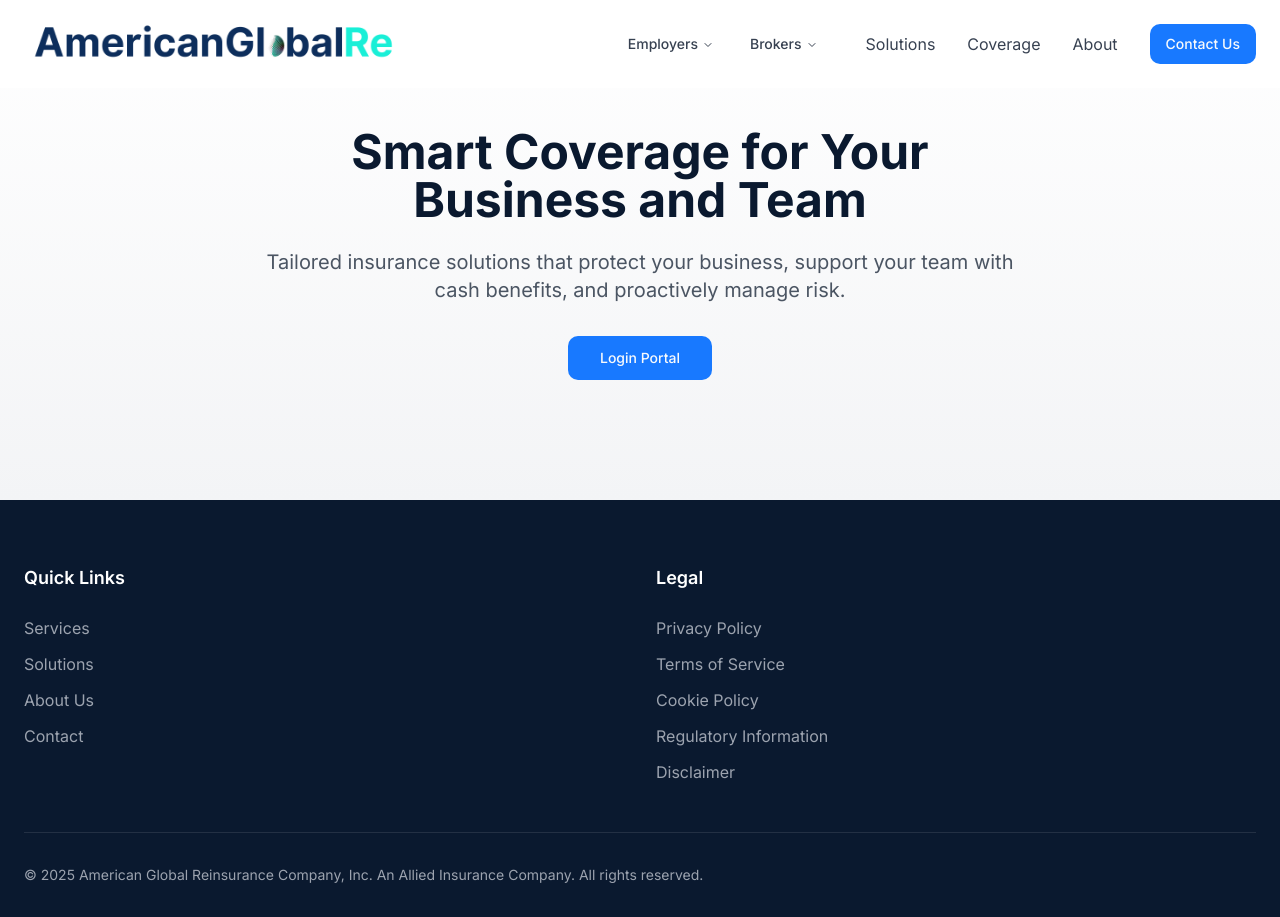
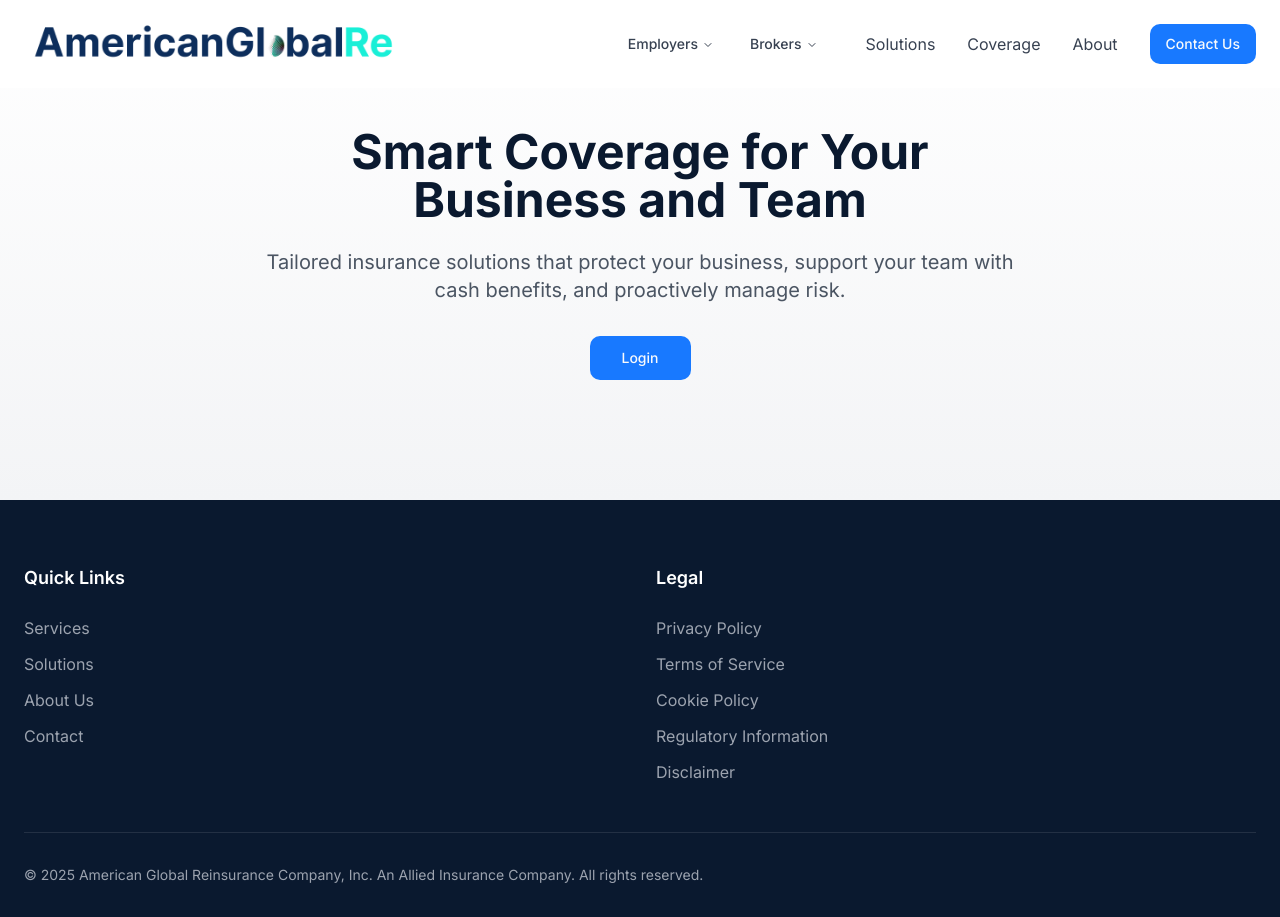
Before and after one commit to youngcitybandit/americanglobalre, a React (Vite) app: page /login in a window 1280 px wide. Built offline with nearby package versions, Linux system fonts and the light colour scheme.

Commit message:
Rename LoginPortal route
Remove "Portal" from the LoginPortal route.

```diff
--- a/src/pages/Login.tsx
+++ b/src/pages/Login.tsx
@@ -17,7 +17,7 @@ const Login = () => {
                 Tailored insurance solutions that protect your business, support your team with cash benefits, and proactively manage risk.
               </p>
               <Button asChild size="lg" className="bg-agr-brightBlue hover:bg-agr-blue transition-transform duration-300 hover:scale-105">
-                <a href="/login-portal">Login Portal</a>
+                <a href="/login-portal">Login</a>
               </Button>
             </div>
           </div>
```
